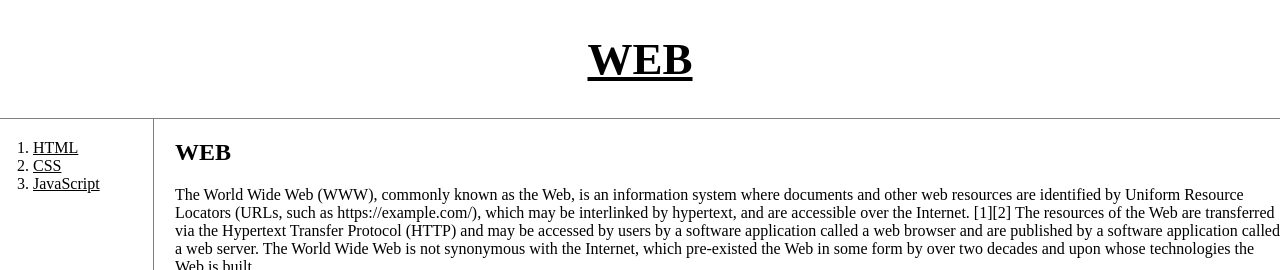
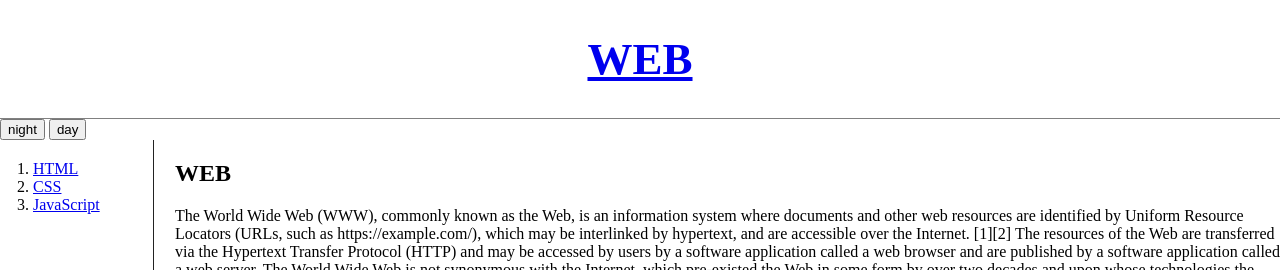
Before and after one commit to tndud042713/web1, a plain HTML site: page index.html in a window 1280 px wide. Shown: the top 270 px of the page. Drawn offline with Linux system fonts and the light colour scheme.

Commit message:
javascript를 index에 적용함

```diff
--- a/index.html
+++ b/index.html
@@ -7,6 +7,14 @@
 </head>
 <body>
   <h1><a href="index.html">WEB</a></h1>
+  <input type="button" value="night" onclick="
+  document.querySelector('body').style.backgroundColor ='black';
+  document.querySelector('body').style.color ='white';"
+  >
+  <input type="button" value="day" onclick="
+  document.querySelector('body').style.backgroundColor ='white';
+  document.querySelector('body').style.color ='black';"
+  >
   <div id="grid">
    <ol>
     <li><a href="1.html">HTML</a></li>
--- a/style.css
+++ b/style.css
@@ -2,17 +2,17 @@ body{
   margin:0;
 }
    a {
-      color:black;
-  }
+      color:none;
+   }
   h1 {
     font-size: 45px;
     text-align: center;
-    border-bottom:1px solid gray;
+    border-bottom: 1px solid gray;
     margin:0;
     padding:33px;
   }
   ol{
-    border-right:1px solid gray;
+    border-right:1px solid #222;
     width:100px;
     margin:0px;
     padding:20px;
```
Also changed, not shown: ex1.html (added, +16 -0 lines), ex2.html (added, +12 -0 lines).
